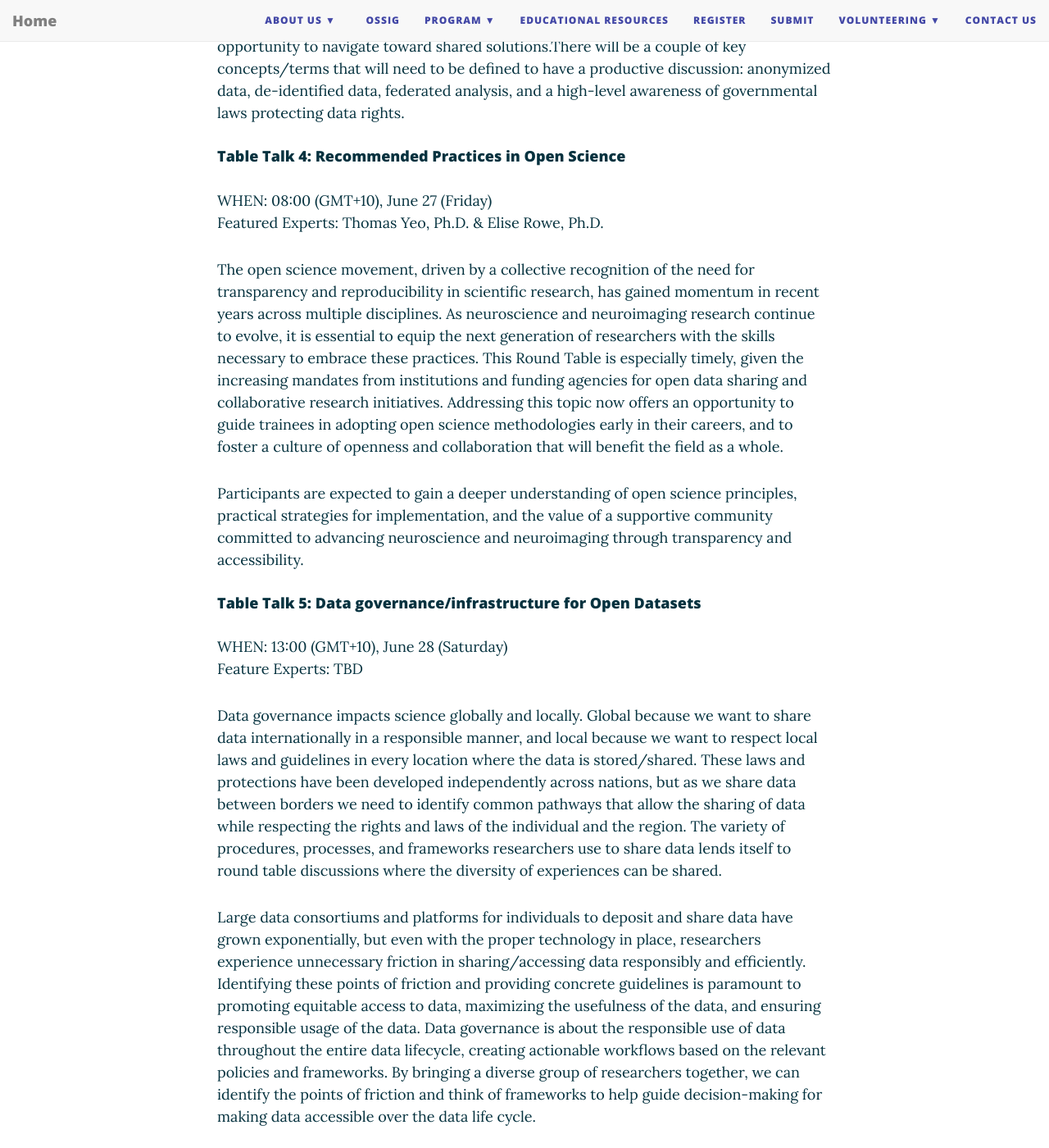
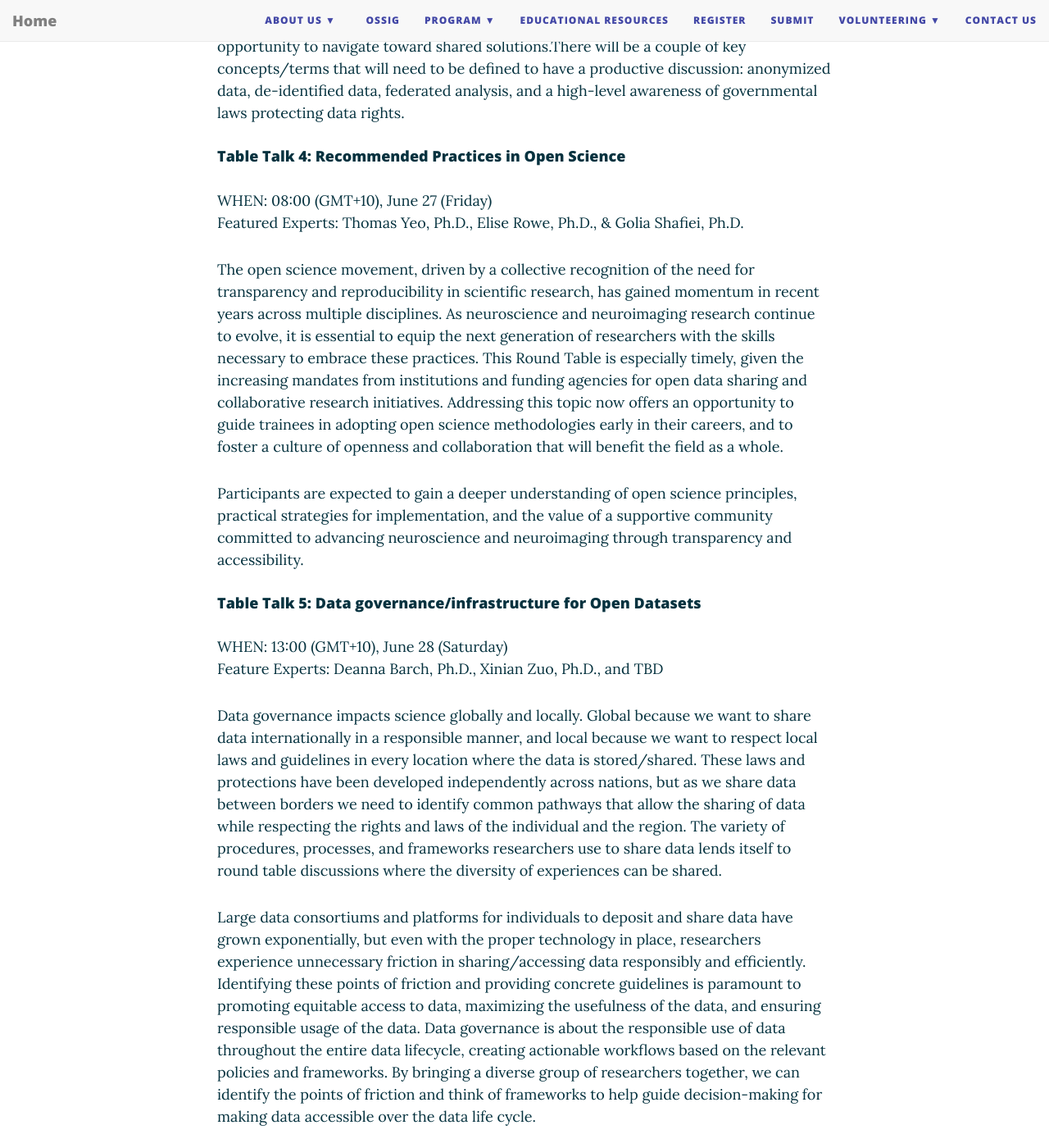
Before and after one commit to ohbm/osr2025, a Jekyll site: the page built from tabletalk.md, in a window 1280 px wide and 1400 px high, scrolled down 3190 px. Shown: the whole window at 82% size. Built offline with Jekyll 4.4.1, drawn with Linux system fonts in a browser that asks for light colours; nearby versions of some CDN libraries; some of the changed text lies outside the part shown.

Commit message:
Update website with emergent sessions information

```diff
--- a/index.html
+++ b/index.html
@@ -139,10 +139,10 @@
           <hr>
 
           <div align="left"><body><p align="justify"><small>
-          This website is being revised with creative efforts of the <a href="https://ossig.netlify.app/">Open Science Special Interest Group</a> secretary Andrea Gondova and <a href="https://ohbm.github.io/osr2024/volunteers/">the team</a> to provide updated information about the 2024 OHBM Open Science Room. <br>
+          This website is being revised with creative efforts of the <a href="https://ossig.netlify.app/">Open Science Special Interest Group</a> secretary Wei Zhang and <a href="https://ohbm.github.io/osr2025/volunteers/">the team</a> to provide updated information about the 2025 OHBM Open Science Room. <br>
 		<a href="https://zenodo.org/badge/latestdoi/244895112"><img src="https://zenodo.org/badge/244895112.svg" alt="DOI"></a>
 	<br>
-	  Images throughout this site are included with permission from <a href="https://undraw.co/search">Undraw</a>, <a href="https://thenounproject.com/">The Noun Project</a>, and <a href="https://ohbm.github.io/osr2024/volunteers/">OSR Volunteers</a>.
+	  Images throughout this site are included with permission from <a href="https://undraw.co/search">Undraw</a>, <a href="https://thenounproject.com/">The Noun Project</a>, and <a href="https://ohbm.github.io/osr2025/volunteers/">OSR Volunteers</a>.
           </small></p></body></div>
 
 
--- a/tabletalk.md
+++ b/tabletalk.md
@@ -11,7 +11,7 @@
 
 #### Table Talk 1: Incentives for Open Science
 WHEN: 12:45 (GMT+10), June 25 (Wednesday)  <br>
-Featured Experts: Andrew Zalesky, Ph.D. and TBD <br>
+Featured Experts: Andrew Zalesky, Ph.D., Annabel Chen, Ph.D., and Elvisha Dhamala, Ph.D. <br>
 <!-- [Join on Crowdcast](https://www.crowdcast.io/e/osr-table-telehealth) -->
 
 Brain imaging research has benefited from Open Science practices in data sharing and tools development for standardizing the complex processing steps of neuroimaging data. These collective efforts from the Open Science community have enhanced the reliability, generalizability, and ultimately clinical translatability of brain-behavior findings. However, with limited recognition and supporting resources, many teams that govern the open datasets and that maintain the open tools have struggled to provide sustainable services to the broad research community. In addition, the open science community, especially early-career researchers, has started to raise concerns regarding the incentives in the Open Science practices considering the incommensurate payoff in career development for the invested time and effort.
@@ -35,7 +35,7 @@
 
 #### Table Talk 3: Ethical Issues in Open Science: How Open should Open Data be?
 WHEN: 16:00 (GMT+10), June 26 (Thursday)  <br>
-Featured Experts: TBD <br>
+Featured Experts: Damian O. Eke, Ph.D., and TBD <br>
 <!-- [Join on Crowdcast](https://www.crowdcast.io/e/osr-table-data-governance) -->
 
 Ethics surrounding open data include numerous stakeholders, from clinicians, individual researchers generating data, researchers accessing shared data, data curators, universities/institutes, governing bodies, and the individuals the data are collected from. On top of these entities, there is an additional layer of geography that brings in cultural/societal influences about what data and with whom data can be shared. The multiplicity of perspectives cannot be adequately presented in a panel, and in such a varied landscape, the egalitarian format of a round table would encourage the diversity of shared perspectives. It is important to get a diverse array of perspectives because while the contexts in which we create sharable data are different, the data serves a common purpose to help further our understanding of the human brain. It is understandable that researchers look at this complex landscape and conclude the safe ethical course of action is to keep the data local and not share it for fear of privacy/legal challenges or other potential consequences. However, not sharing data also has the ethical consequence of inhibiting scientific progress.
@@ -47,7 +47,7 @@
 
 #### Table Talk 4: Recommended Practices in Open Science
 WHEN: 08:00 (GMT+10), June 27 (Friday) <br>
-Featured Experts: Thomas Yeo, Ph.D. & Elise Rowe, Ph.D.<br>
+Featured Experts: Thomas Yeo, Ph.D., Elise Rowe, Ph.D., & Golia Shafiei, Ph.D.<br>
 <!-- [Join on Crowdcast](https://www.crowdcast.io/e/osr-table-data-reuse) -->
 
 The open science movement, driven by a collective recognition of the need for transparency and reproducibility in scientific research, has gained momentum in recent years across multiple disciplines. As neuroscience and neuroimaging research continue to evolve, it is essential to equip the next generation of researchers with the skills necessary to embrace these practices. This Round Table is especially timely, given the increasing mandates from institutions and funding agencies for open data sharing and collaborative research initiatives. Addressing this topic now offers an opportunity to guide trainees in adopting open science methodologies early in their careers, and to foster a culture of openness and collaboration that will benefit the field as a whole.
@@ -56,7 +56,7 @@
 
 #### Table Talk 5: Data governance/infrastructure for Open Datasets
 WHEN: 13:00 (GMT+10), June 28 (Saturday)  <br>
-Feature Experts: TBD <br>
+Feature Experts: Deanna Barch, Ph.D., Xinian Zuo, Ph.D., and TBD<br>
 <!-- [Join on Crowdcast](https://www.crowdcast.io/e/osr-table-standardization) -->
 
 Data governance impacts science globally and locally. Global because we want to share data internationally in a responsible manner, and local because we want to respect local laws and guidelines in every location where the data is stored/shared. These laws and protections have been developed independently across nations, but as we share data between borders we need to identify common pathways that allow the sharing of data while respecting the rights and laws of the individual and the region. The variety of procedures, processes, and frameworks researchers use to share data lends itself to round table discussions where the diversity of experiences can be shared.
```
Also changed, not shown: access.md (+1 -1 lines), emergent.md (+1 -1 lines), submit.md (+1 -1 lines).
